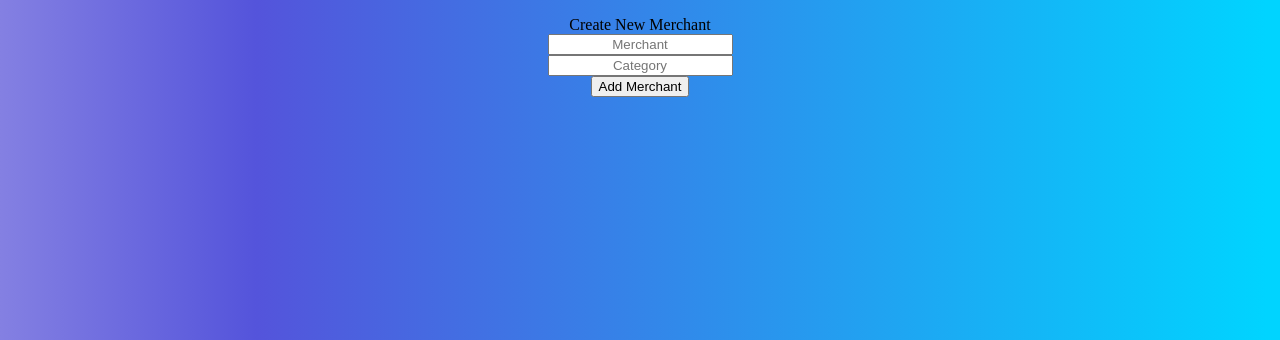
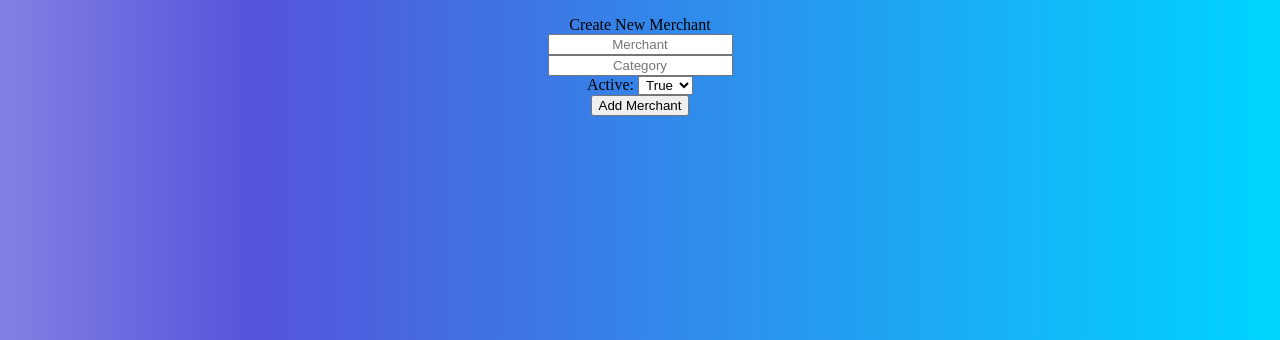
Before and after one commit to mathiaskerr/ClanBank, a Flask app: page /merchants in a window 1280 px wide. Shown: the part 101-441 px from the top of the page. Run offline with Flask 2, Linux system fonts and the light colour scheme; data that the repository does not hold is empty; some libraries are stand-ins or nearby versions.

Commit message:
merchant active completed

```diff
--- a/console.py
+++ b/console.py
@@ -11,9 +11,9 @@ merchant_repository.delete_all()
 transaction_repository.delete_all()
 user_repository.delete_all()
 
-merchant_1 = Merchant('UK Government', "Espionage")
-merchant_2 = Merchant('Jaguar', 'Automobile')
-merchant_3 = Merchant('Love Honey', '****')
+merchant_1 = Merchant('UK Government', "Espionage", True)
+merchant_2 = Merchant('Jaguar', 'Automobile', True)
+merchant_3 = Merchant('Love Honey', '****', True)
 
 user_1 = User("Austin", "Powers", 1000.00)
 result = user_repository.save(user_1)
--- a/controllers/merchants_controller.py
+++ b/controllers/merchants_controller.py
@@ -20,7 +20,8 @@ def merchants():
 def create_merchant():
     name = request.form['name']
     category = request.form['category']
-    merchant = Merchant(name, category)
+    active = request.form['active']
+    merchant = Merchant(name, category, active)
     merchant_repository.save(merchant)
     return redirect('/merchants')
 
@@ -33,7 +34,8 @@ def edit_merchant(id):
 def update_merchant(id):
     name = request.form['name']
     category = request.form['category']
-    merchant = Merchant(name, category, id)
+    active= request.form['active']
+    merchant = Merchant(name, category, active, id)
     merchant_repository.update(merchant)
     return redirect('/merchants')
 
--- a/db/spending_tracker.sql
+++ b/db/spending_tracker.sql
@@ -6,7 +6,8 @@ DROP TABLE IF EXISTS users;
 CREATE TABLE merchants(
     id SERIAL PRIMARY KEY,
     name VARCHAR(255),
-    category VARCHAR(255)
+    category VARCHAR(255),
+    active BOOLEAN
 );
 
 CREATE TABLE transactions(
--- a/models/merchant.py
+++ b/models/merchant.py
@@ -1,5 +1,6 @@
 class Merchant:
-    def __init__(self, name, category, id=None):
+    def __init__(self, name, category, active = True, id=None):
         self.name = name
         self.category = category
+        self.active = active
         self.id = id
--- a/repositories/merchant_repository.py
+++ b/repositories/merchant_repository.py
@@ -4,8 +4,8 @@ from models.merchant import Merchant
 from models.transaction import Transaction
 
 def save(merchant):
-    sql = "INSERT INTO merchants (name, category) VALUES (%s, %s) RETURNING *"
-    values = (merchant.name, merchant.category)
+    sql = "INSERT INTO merchants (name, category, active) VALUES (%s, %s, %s) RETURNING *"
+    values = (merchant.name, merchant.category, merchant.active)
     results = run_sql(sql, values)
     id = results[0]['id']
     merchant.id = id
@@ -18,7 +18,7 @@ def select(id):
     result = run_sql(sql, values)[0]
 
     if result:
-        merchant = Merchant(result['name'], result['category'], result['id'])
+        merchant = Merchant(result['name'], result['category'], result['active'], result['id'])
     return merchant
 
 def select_all():
@@ -27,7 +27,7 @@ def select_all():
     results = run_sql(sql)
 
     for row in results:
-        merchant = Merchant(row['name'], row['category'], row['id'])
+        merchant = Merchant(row['name'], row['category'], row['active'], row['id'])
         merchants.append(merchant)
     return merchants
 
@@ -41,8 +41,8 @@ def delete(id):
     run_sql(sql, values)
 
 def update(merchant):
-    sql = "UPDATE merchants SET (name, category) = (%s, %s) WHERE id = %s"
-    values = [merchant.name, merchant.category, merchant.id]
+    sql = "UPDATE merchants SET (name, category, active) = (%s, %s, %s) WHERE id = %s"
+    values = [merchant.name, merchant.category, merchant.active, merchant.id]
     run_sql(sql, values)
 
 def transactions(id):
--- a/static/css/style.css
+++ b/static/css/style.css
@@ -75,3 +75,11 @@ a {
     display:grid;
     grid-template-columns: 25% 25% 25% 25%;
 }
+.fa fa-check{
+    display:contents;
+    font-size: 50%;
+}
+.fa fa-times{
+    display:contents;
+    font-size: 50%;
+}
--- a/templates/merchants/index.html
+++ b/templates/merchants/index.html
@@ -1,16 +1,26 @@
-{% extends 'base.html'%}
-
-{% block content %}
+{% extends 'base.html'%} {% block content %}
 
 <a>Create New Merchant</a>
 
 <form action="/merchants" method="post">
   <div>
-    <input type="text" id="name" name="name" placeholder="Merchant" required >
+    <input type="text" id="name" name="name" placeholder="Merchant" required />
   </div>
   <div>
-
-    <input type="text" id="category" name="category" placeholder="Category" required >
+    <input
+      type="text"
+      id="category"
+      name="category"
+      placeholder="Category"
+      required
+    />
+  </div>
+  <div>
+    <label for="active">Active:</label>
+    <select id="active" name="active">
+      <option value="true">True</option>
+      <option value="false">False</option>
+    </select>
   </div>
   <button type="submit">Add Merchant</button>
 </form>
@@ -18,16 +28,27 @@
   {% for merchant in all_merchants %}
   <div class="merchants">
     <h3>{{merchant.name}}</h3>
- <p><a href="/merchant/{{merchant.id}}/transactions">View Purchases</a></p>       <!-- this will link to purchases with that id -->
+    <p><a href="/merchant/{{merchant.id}}/transactions">View Purchases</a></p>
+    <!-- this will link to purchases with that id -->
     <p>Merchant ID: {{merchant.id}}</p>
     <p>{{merchant.category}}</p>
+
+    <div>
+        {% if merchant.active == True %}
+            <p>Active: &#x2713;</p>
+        {% else %}
+            <p>Active: &#10060;</p>
+        {% endif %}
+    </div>
 
     <form action="/merchants/{{merchant.id}}/delete" method="POST">
       <button class="delete">Delete</button>
     </form>
+
     <form action="/merchant/{{merchant.id}}/edit">
-        <input type="submit" value="Edit"/>
+      <input type="submit" value="Edit" />
     </form>
+
   </div>
   {% endfor %}
 </div>
--- a/templates/transactions/new.html
+++ b/templates/transactions/new.html
@@ -8,7 +8,9 @@
         <!-- <label for="merchant">Merchant</label> -->
         <select id="merchant" name="merchant_id">
             {% for merchant in all_merchants %}
+                {% if merchant.active == True %}
             <option value="{{merchant.id}}">{{merchant.name}}</option>
+                {% endif %}
             {% endfor %}
         </select>
     </div>
```
Also changed, not shown: templates/merchants/edit.html (+8 -1 lines). Lines whose indentation alone changed are shown as unchanged.
